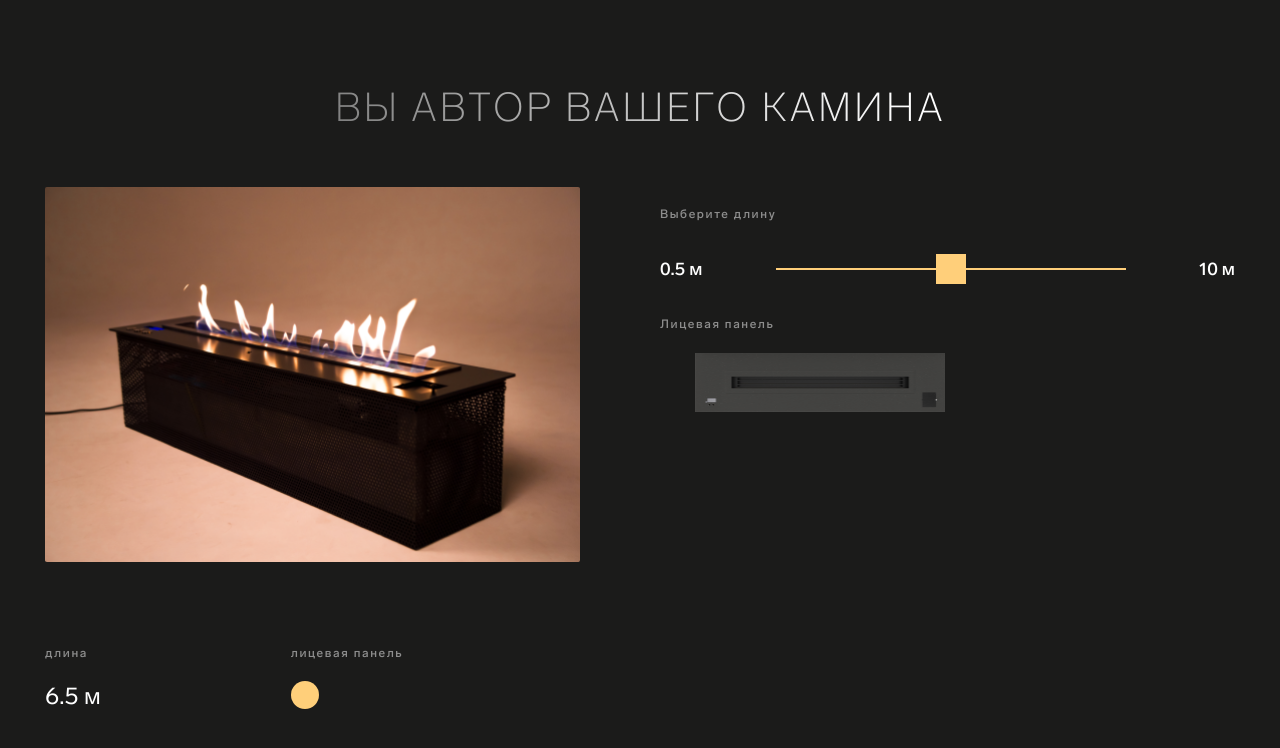
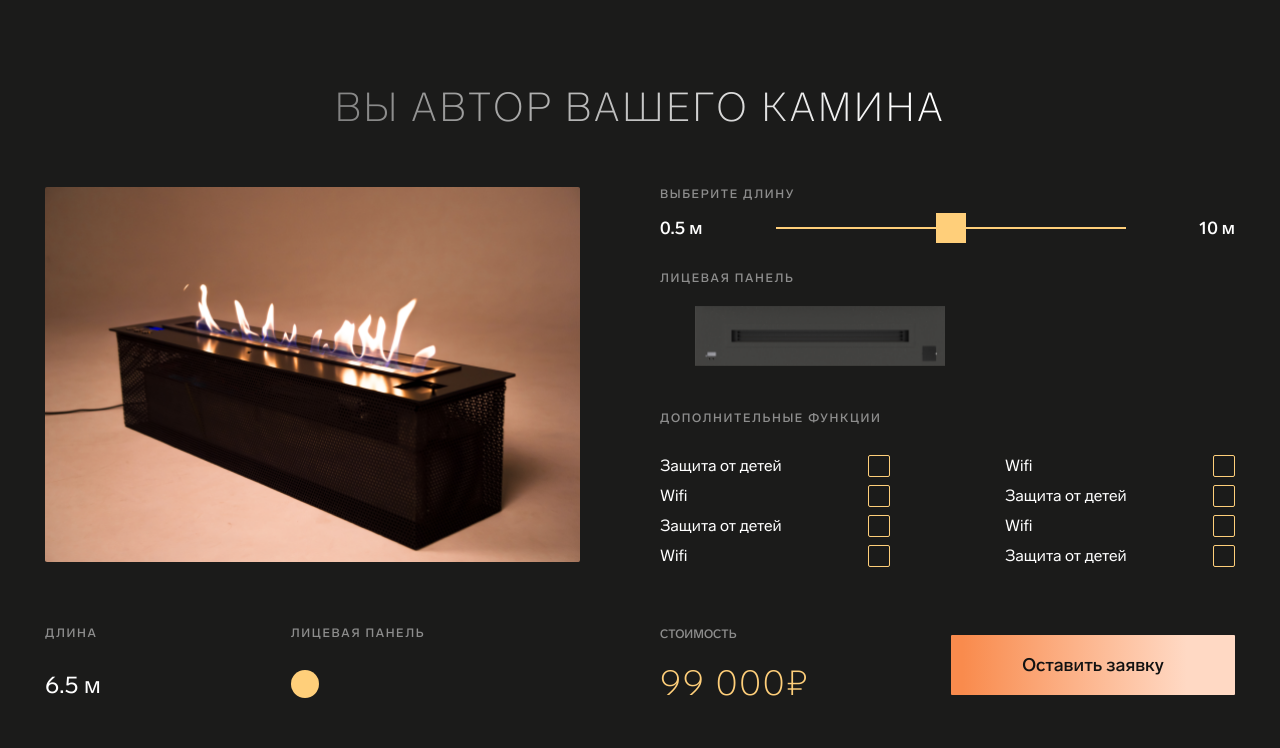
Before and after one commit to TeryaevAndrey/Elite-Fire-landing-2, a website built with webpack: page src/index.html in a window 1280 px wide. Shown: the part 5570-6318 px from the top of the page. Built offline with nearby package versions, Linux system fonts and the light colour scheme; files whose address does not match are found by name.

Commit message:
add-author-section

```diff
--- a/src/index.html
+++ b/src/index.html
@@ -540,6 +540,7 @@
               </div>
 
               <form class="author__block" action="">
+                <div class="author__block-wrapper">
                   <div class="author__length">
                     <h5 class="author__item-title">
                       Выберите длину
@@ -572,6 +573,67 @@
                       <div class="swiper-button-next"></div>
                         <div class="swiper-button-prev"></div>
                     </div>
+
+                  </div>
+                  <div class="checkboxs">
+                    <h5 class="author__item-title">
+                      Дополнительные функции
+                    </h5>
+                    <div class="checkboxs__lists">
+                      <div class="checkbox__list">
+                        <div class="checkbox__wrapper">
+                          <input class="checkbox__input" type="checkbox" id="protection" name="protection">
+                          <label class="checkbox__label" for="protection">Защита от детей</label>
+                        </div>
+                        <div class="checkbox__wrapper">
+                          <input class="checkbox__input" type="checkbox" id="wifi" name="wifi">
+                          <label class="checkbox__label" for="wifi">Wifi</label>
+                        </div>
+                        <div class="checkbox__wrapper">
+                          <input class="checkbox__input" type="checkbox" id="protection2" name="protection2">
+                          <label class="checkbox__label" for="protection2">Защита от детей</label>
+                        </div>
+                        <div class="checkbox__wrapper">
+                          <input class="checkbox__input" type="checkbox" id="wifi2" name="wifi2">
+                          <label class="checkbox__label" for="wifi2">Wifi</label>
+                        </div>
+                      </div>
+
+                      <div class="checkbox__list">
+                        <div class="checkbox__wrapper">
+                          <input class="checkbox__input" type="checkbox" id="protection3" name="protection3">
+                          <label class="checkbox__label" for="protection3">Wifi</label>
+                        </div>
+                        <div class="checkbox__wrapper">
+                          <input class="checkbox__input" type="checkbox" id="wifi3" name="wifi3">
+                          <label class="checkbox__label" for="wifi3">Защита от детей</label>
+                        </div>
+                        <div class="checkbox__wrapper">
+                          <input class="checkbox__input" type="checkbox" id="protection4" name="protection4">
+                          <label class="checkbox__label" for="protection4">Wifi</label>
+                        </div>
+                        <div class="checkbox__wrapper">
+                          <input class="checkbox__input" type="checkbox" id="wifi4" name="wifi4">
+                          <label class="checkbox__label" for="wifi4">Защита от детей</label>
+                        </div>
+                      </div>
+                    </div>
+                  </div>
+
+
+                </div>
+                <div class="callback">
+                  <div class="callback__price">
+                    <h6 class="callback__price-title">
+                      стоимость
+                    </h6>
+                    <p class="callback__price-value">
+                      99 000₽
+                    </p>
+                  </div>
+                  <button class="callback__price-btn info__catalog-btn">
+                    Оставить заявку
+                  </button>
                 </div>
               </form>
             </div>
--- a/src/scss/style.scss
+++ b/src/scss/style.scss
@@ -608,6 +608,14 @@ ul li {
     width: 100%;
   }
 }
+
+.author__block-wrapper {
+  height: 380px;
+  display: flex;
+  flex-direction: column;
+  justify-content: space-between;
+}
+
 .author__block-img {
   width: 100%;
   height: auto;
@@ -621,13 +629,14 @@ ul li {
 .author__item {
   display: flex;
   flex-direction: column;
+  gap: 30px;
 }
 .author__item-title {
   font-size: 12px;
   font-weight: 500;
-  line-height: 55px;
   letter-spacing: 0.135em;
   color: rgba(255, 255, 255, 0.5);
+  text-transform: uppercase;
 }
 .author__item-text {
   font-size: 24px;
@@ -637,9 +646,6 @@ ul li {
   height: 28px;
   border-radius: 50%;
   background-color: $yellow;
-}
-.author__length {
-
 }
 .range__wrapper {
   display: flex;
@@ -657,8 +663,8 @@ ul li {
   width: 100%;
   position: relative;
   -webkit-appearance: none;
-    -moz-appearance: none;
-    appearance: none;
+  -moz-appearance: none;
+  appearance: none;
 
   &::-webkit-slider-runnable-track {
     -webkit-appearance: none;
@@ -676,7 +682,6 @@ ul li {
     cursor: pointer;
     margin-top: -14px;
   }
-
 }
 
 .facial__slider-wrapper {
@@ -696,12 +701,98 @@ ul li {
 
 .facial__panel-slider {
   width: 250px;
-}
-.swiper-wrapper {
-}
-.swiper-slide {
+  margin-top: 20px;
 }
 
+.checkboxs {
+  margin-top: 30px;
+}
+
+.checkboxs__lists {
+  display: flex;
+  justify-content: space-between;
+  flex-wrap: wrap;
+  align-items: center;
+  margin-top: 30px;
+}
+
+.checkbox__list {
+  display: flex;
+  flex-direction: column;
+  gap: 8px;
+  max-width: 230px;
+  width: 100%;
+}
+.checkbox__wrapper {
+  display: flex;
+  align-items: center;
+}
+
+.checkbox__label {
+  display: flex;
+  justify-content: space-between;
+  align-items: center;
+  gap: 80px;
+  cursor: pointer;
+  width: 100%;
+
+  &::after {
+    content: "";
+    display: flex;
+    justify-content: center;
+    align-items: center;
+    color: #191919;
+    width: 20px;
+    height: 20px;
+    background-color: transparent;
+    border-radius: 2px;
+    border: 1px solid $yellow;
+    cursor: pointer;
+  }
+}
+
+.checkbox__input {
+  position: absolute;
+  z-index: -1;
+  opacity: 0;
+
+  &:checked + .checkbox__label::after {
+    content: "+";
+    background: $yellow;
+    font-size: $fz-average;
+  }
+}
+
+.callback {
+  margin-top: 60px;
+  display: flex;
+  justify-content: space-between;
+  align-items: center;
+}
+
+.callback__price {
+  display: flex;
+  flex-direction: column;
+  gap: 20px;
+}
+
+.callback__price-title {
+  font-size: 12px;
+  font-weight: 500;
+  color: rgba(255, 255, 255, 0.5);
+  text-transform: uppercase;
+}
+
+.callback__price-value {
+  font-size: 36px;
+  font-weight: 300;
+  color: $yellow;
+  letter-spacing: 0.05em;
+}
+
+.callback__price-btn {
+  margin: 0;
+}
 @media (max-width: 1600px) {
   .refill__img-wrapper {
     right: 0;
```
Lines whose indentation alone changed are shown as unchanged.
